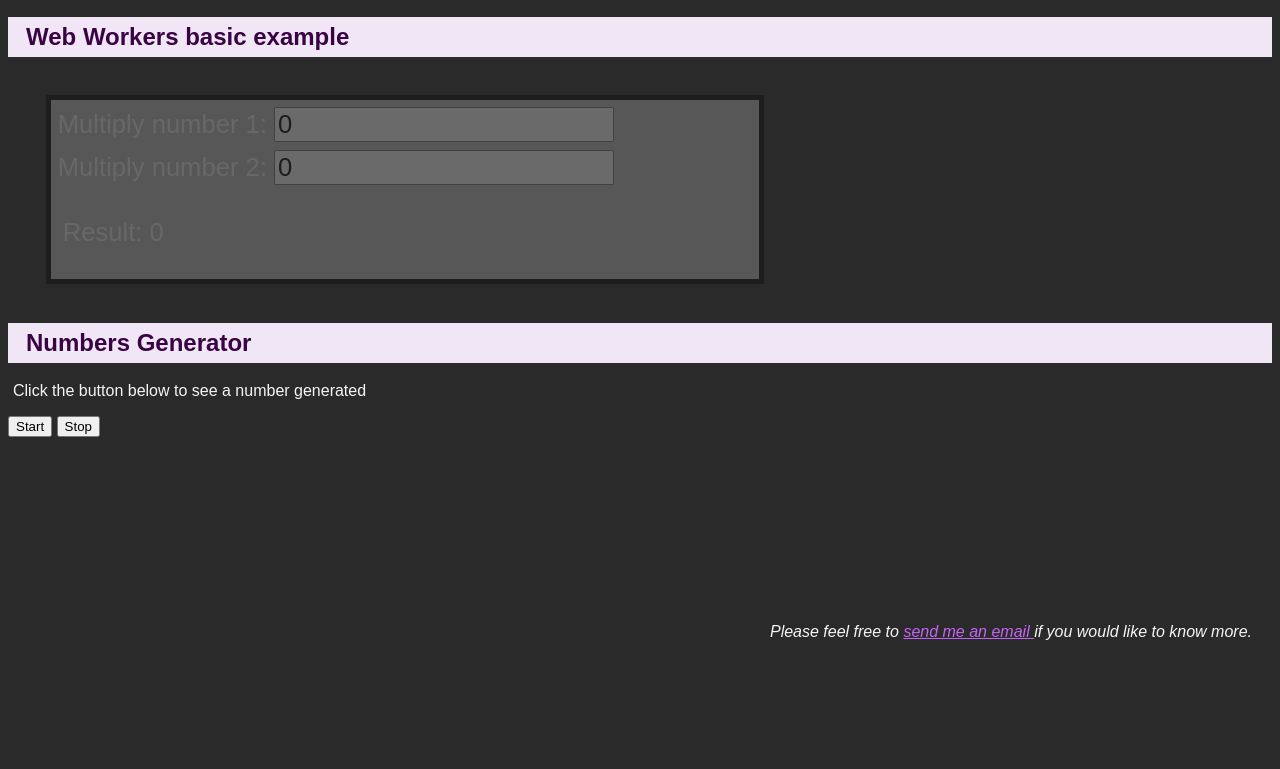
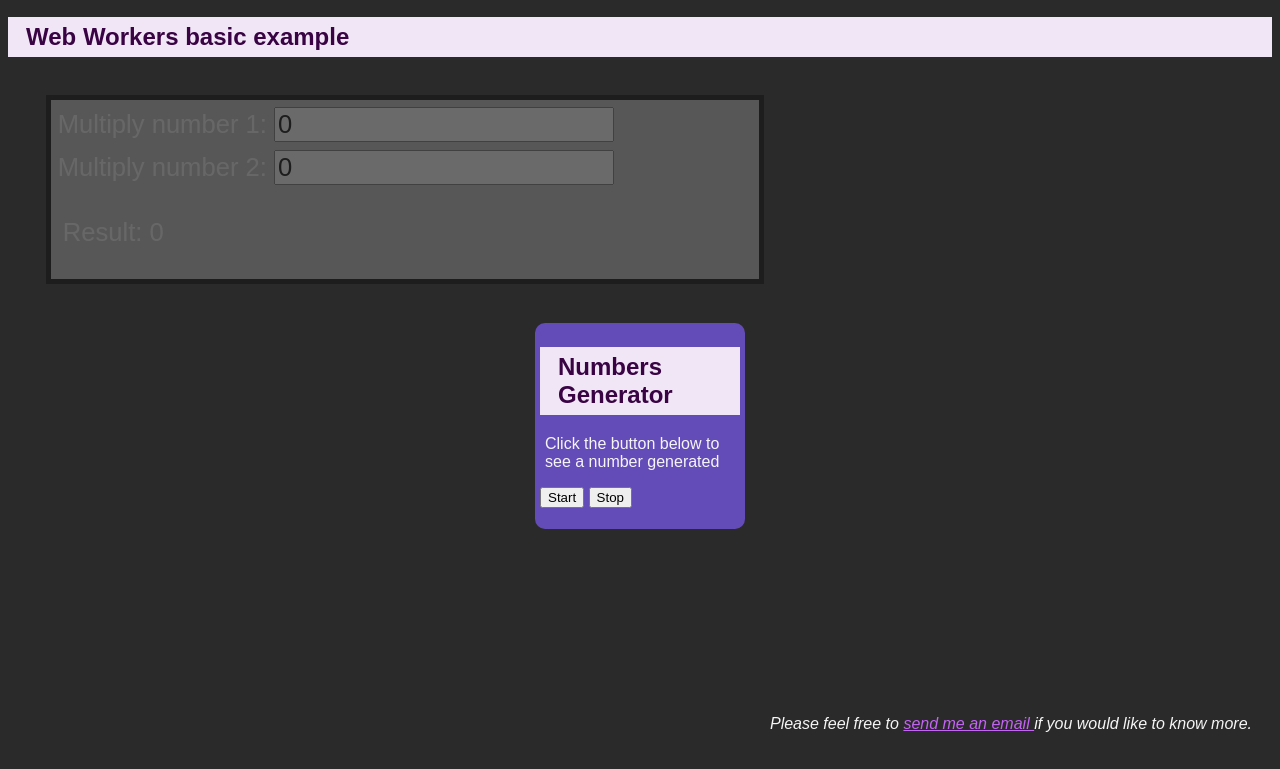
Before and after one commit to QuelPatz/Portfolio-Draft, a website: page webworkers.html in a window 1280 px wide. Shown: the part 130-899 px from the top of the page. Before the commit the page ends 821 px from the top, so only its background shows below. Drawn offline with Linux system fonts and the light colour scheme.

Commit message:
Update portfolio.css

```diff
--- a/portfolio.css
+++ b/portfolio.css
@@ -248,3 +248,17 @@
         color: rgb(100, 76, 184);
     }
 /*above are the XMLHttpRequest style*/
+/*bellow are the style for the number board*/
+.number {
+    background-color: rgb(100, 76, 184);
+    width: 200px;
+    margin-left: auto;
+    margin-right: auto;
+    padding: 5px;
+    margin-top: 20px;
+    border-radius: 10px;
+}
+
+.number #result {
+    font-size: 80px;
+}
```
